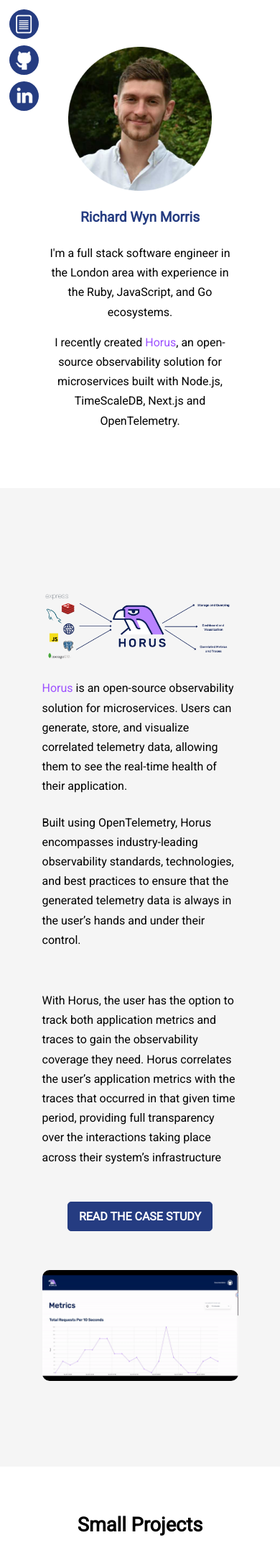
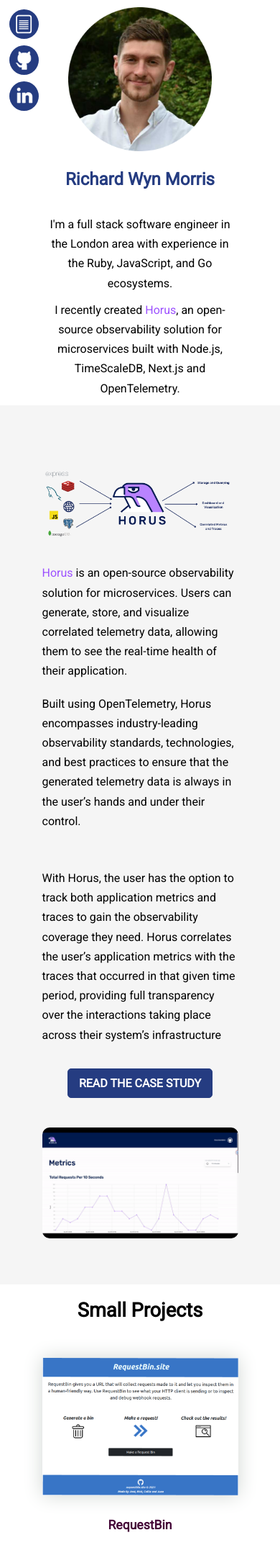
Before and after one commit to richwynmorris/richwynmorris.github.io, a PHP site: page / in a window 390 px wide. Shown: the top 2157 px of the page at 72% size. Run offline with PHP 8.4, Linux system fonts and the light colour scheme.

Commit message:
making adjustments for mobile screen sizes

```diff
--- a/public/stylesheets/style.css
+++ b/public/stylesheets/style.css
@@ -61,7 +61,14 @@
   text-align: center;
 }
 
-h3, #resume-btn {
+h3 {
+  color: #253C81;
+  font-family: 'Roboto', sans-serif;
+  font-size: 1.5rem;
+  font-weight: 700;
+}
+
+#name {
   color: #253C81;
   font-family: 'Roboto', sans-serif;
   font-size: 1.5rem;
@@ -133,7 +140,7 @@
   font-size: 1rem;
   font-weight: 400;
   line-height: 1.7rem;
-  margin-bottom: 15px;
+  padding-top: 10px;
 }
 
 a.horus {
@@ -182,7 +189,7 @@
   font-weight: 700;
   padding: 10px;
   text-align: center;
-  margin-bottom: 20%;
+  margin-bottom: 15%;
 }
 
 .icon {
@@ -397,7 +404,7 @@
 
 @media(max-width: 920px) {
   section {
-    padding: 100px 10%;
+    padding: 20px 10%;
   }
 
   li {
@@ -412,6 +419,7 @@
   #projects p {
     font-size: 1rem;
     line-height: 1.7rem;
+    text-align: center;
   }
 
   #projects > ul {
@@ -491,11 +499,12 @@
   }
 
   h2 {
+    padding-top: 10px;
     font-size: 1.9rem;
   }
 
   section {
-    padding: 65px 15%;
+    padding: 10px 15%;
   }
 
   #horus-info-container {
@@ -526,6 +535,10 @@
 
   #projects > ul {
     width: 100%;
+  }
+
+  #horus > p {
+    text-align: center;
   }
 }
 
```
